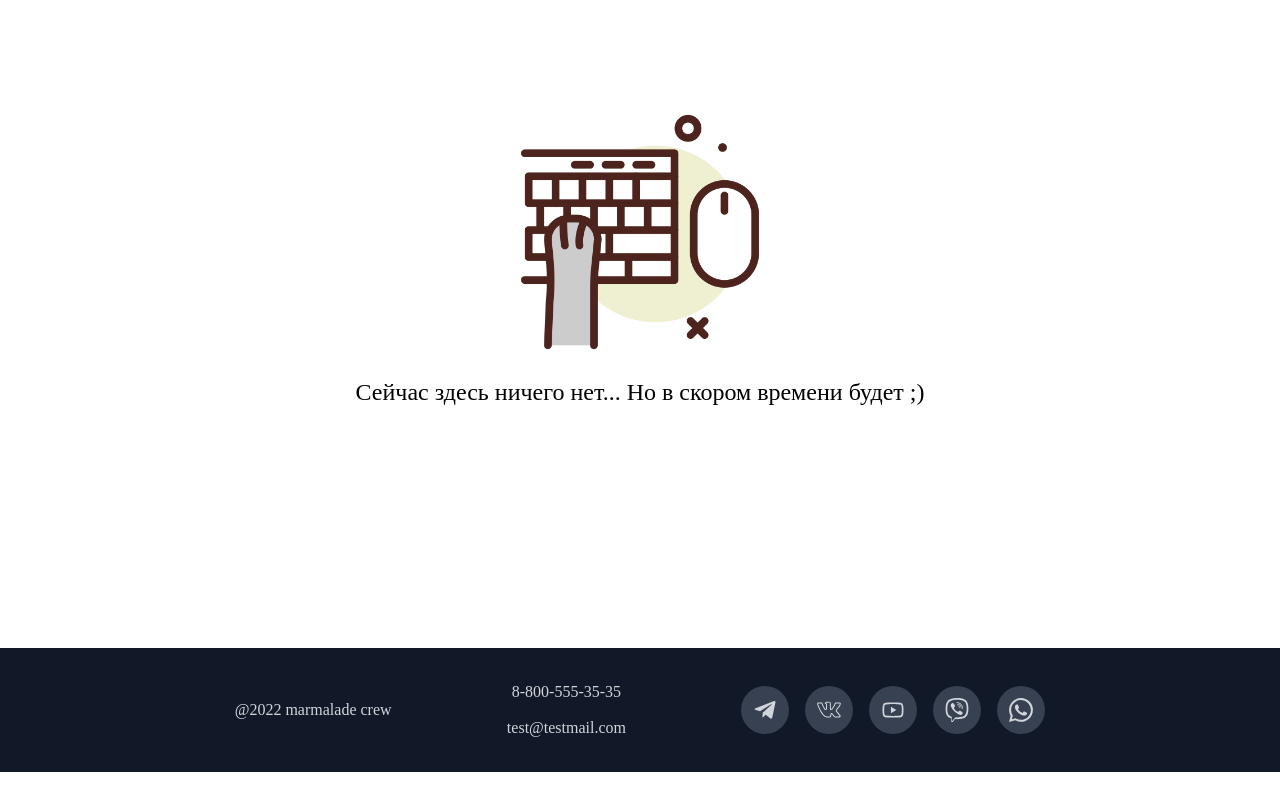
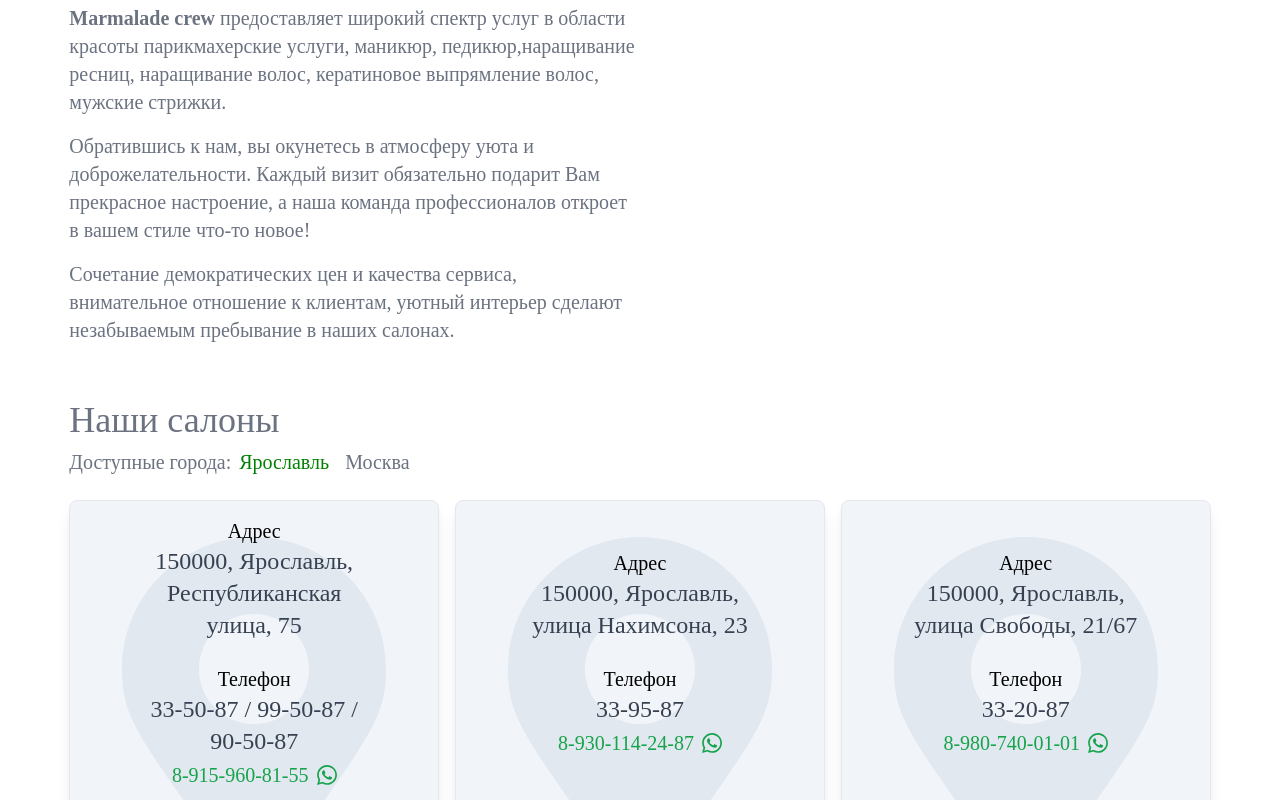
Before and after one commit to icestormikk/vscode-projects, a React (Create React App) app in the folder aggregator-front/: page /about in a window 1280 px wide. Shown: the part 240-1040 px from the top of the page. Before the commit the page ends 1012 px from the top, so only its background shows below. Built offline with nearby package versions, Linux system fonts and the light colour scheme.

Commit message:
the first implementation of the "about us" page

```diff
--- a/aggregator-front/src/pages/AboutUs.jsx
+++ b/aggregator-front/src/pages/AboutUs.jsx
@@ -1,6 +1,133 @@
-import React from 'react';
-import WorkInProgress from './WorkInProgress';
+/* eslint-disable no-unused-vars */
+/* eslint-disable no-console */
+import React, { useState } from 'react';
+import { FaRegSadTear } from 'react-icons/fa';
+import Loader from '../components/Loader';
+import AddressPanel from '../components/special/AddressPanel';
+import WhatsappLink from '../components/special/WhatsappLink';
 
 export default function AboutUs() {
-  return <WorkInProgress />;
+  const [city, setCity] = React.useState('Ярославль');
+  const cityButtonsStyle = 'p-2 moving-underline-hover-effect text-gray-500';
+  const addresses = [
+    {
+      id: 0,
+      address: <p>150000, Ярославль, Республиканская улица, 75</p>,
+      phone: (
+        <div className="flex gap-1 flex-col">
+          <p>33-50-87 / 99-50-87 / 90-50-87</p>
+          <WhatsappLink phoneNumber="8-915-960-81-55" />
+        </div>
+      ),
+      locationLink: 'https://yandex.ru/maps/-/CCUbB6UjdD',
+    },
+    {
+      id: 1,
+      address: <p>150000, Ярославль, улица Нахимсона, 23</p>,
+      phone: (
+        <div className="flex gap-1 flex-col">
+          <p>33-95-87</p>
+          <WhatsappLink phoneNumber="8-930-114-24-87" />
+        </div>
+      ),
+      locationLink: 'https://yandex.ru/maps/-/CCUbBTf0-A',
+    },
+    {
+      id: 2,
+      address: <p>150000, Ярославль, улица Свободы, 21/67</p>,
+      phone: (
+        <div className="flex gap-1 flex-col">
+          <p>33-20-87</p>
+          <WhatsappLink phoneNumber="8-980-740-01-01" />
+        </div>
+      ),
+      locationLink: 'https://yandex.ru/maps/-/CCUbBTS0oB',
+    },
+    {
+      id: 3,
+      address: <p>150000, Ярославль, улица Собинова, 41</p>,
+      phone: (
+        <div className="flex gap-1 flex-col">
+          <p>97-50-87</p>
+          <WhatsappLink phoneNumber="8-910-828-01-01" />
+        </div>
+      ),
+      locationLink: 'https://yandex.ru/maps/-/CCUbBTdSHD',
+    },
+    {
+      id: 4,
+      address: <p>123104, Москва, улица Малая Бронная, 16 (М. Пушкинская)</p>,
+      phone: (
+        <div className="flex gap-1 flex-col">
+          <WhatsappLink phoneNumber="+7 (985) 726-44-00" />
+        </div>
+      ),
+      locationLink: 'https://yandex.ru/maps/-/CCUbF4gUDC',
+    },
+  ];
+  const addressesInCurrentCity = addresses.filter((el) => el.address.props.children.includes(city));
+
+  return (
+    <div className="min-h-screen text-white flex justify-center">
+      <div className="w-11/12 px-4 my-20 h-full text-black ">
+        <div className="text-gray-500">
+          <h1 className="xl:text-6xl md:text-5xl text-4xl text-gray-600">О нас</h1>
+          <div className="xl:text-xl text-lg my-4 flex flex-col lg:w-1/2 gap-4">
+            <p>
+              <b>Marmalade crew </b>
+              предоставляет широкий спектр услуг в области красоты парикмахерские услуги,
+              маникюр, педикюр,наращивание ресниц, наращивание волос, кератиновое выпрямление
+              волос, мужские стрижки.
+            </p>
+            <p>
+              Обратившись к нам, вы окунетесь в атмосферу уюта и доброжелательности.
+              Каждый визит обязательно подарит Вам прекрасное настроение, а наша команда
+              профессионалов откроет в вашем стиле что-то новое!
+            </p>
+            <p>
+              Сочетание демократических цен и качества сервиса, внимательное отношение к
+              клиентам, уютный интерьер сделают незабываемым пребывание в наших салонах.
+            </p>
+          </div>
+          <h1 className="xl:text-4xl md:text-3xl text-2xl mt-14 text-gray-500">Наши салоны</h1>
+          <div className="min-h-10 max-h-max text-xl mb-4 flex items-center flex-wrap">
+            <span className="whitespace-nowrap">Доступные города: </span>
+            <button
+              type="button"
+              onClick={() => setCity('Ярославль')}
+              className={cityButtonsStyle}
+              style={{ color: city === 'Ярославль' ? 'green' : '' }}
+            >
+              Ярославль
+            </button>
+            <button
+              type="button"
+              onClick={() => setCity('Москва')}
+              className={cityButtonsStyle}
+              style={{ color: city === 'Москва' ? 'green' : '' }}
+            >
+              Москва
+            </button>
+          </div>
+        </div>
+        <div className="flex flex-row flex-wrap gap-4 justify-center">
+          {
+            addressesInCurrentCity.length > 0 ? addressesInCurrentCity.map((el) => (
+              <AddressPanel
+                key={el.id}
+                address={el.address}
+                phone={el.phone}
+                locationLink={el.locationLink}
+              />
+            )) : (
+              <div className="p-2 text-xl flex flex-col justify-center items-center gap-2">
+                <h1>Упс, похоже наших салонов в этом городе нет..</h1>
+                <FaRegSadTear className="text-[5rem]" />
+              </div>
+            )
+          }
+        </div>
+      </div>
+    </div>
+  );
 }
```
